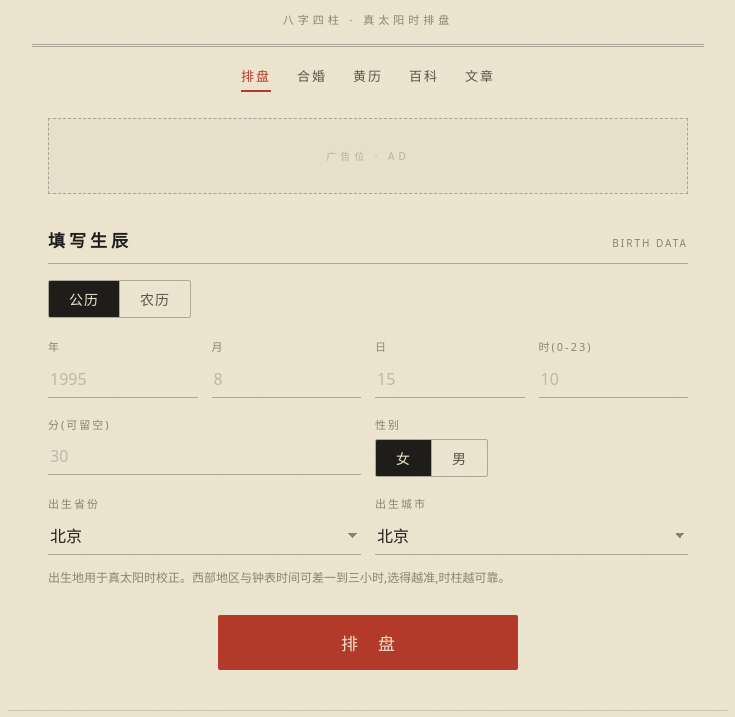
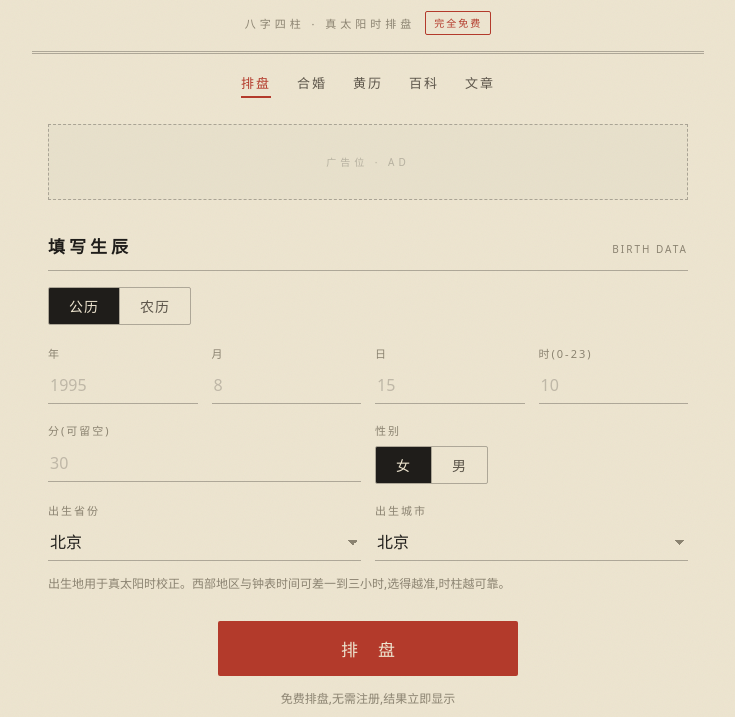
Before and after one commit to guoliqing0567-boop/bazi-website, a website: page public/index.html in a window 1280 px wide. Shown: the part 83-800 px from the top of the page, without its empty margins (272-1007 px from the left). Drawn offline with Linux system fonts and the light colour scheme.

Commit message:
Add files via upload

```diff
--- a/public/index.html
+++ b/public/index.html
@@ -41,7 +41,7 @@
     <h1>观命</h1>
     <span class="stamp">命</span>
   </a>
-  <div class="tagline">八字四柱 · 真太阳时排盘</div>
+  <div class="tagline">八字四柱 · 真太阳时排盘<span class="free-badge">完全免费</span></div>
   <hr class="rule-double">
 </header>
 
@@ -90,6 +90,7 @@
       <p class="hint" style="margin-top:12px">出生地用于真太阳时校正。西部地区与钟表时间可差一到三小时,选得越准,时柱越可靠。</p>
 
       <button class="go" onclick="calc()">排 盘</button>
+      <p class="hint" style="text-align:center;margin-top:12px">免费排盘,无需注册,结果立即显示</p>
       <div class="err" id="err"></div>
     </div>
   </div>
@@ -148,6 +149,7 @@
 </main>
 
 <p class="foot">
+  <b style="color:var(--seal);font-weight:400">全站免费 · 不收费 · 不需要注册</b><br>
   排盘计算基于 OpenFate 开源引擎(@openfate/bazi-engine,MIT 协议)<br>
   解读仅供参考 · 人生的选择权始终在你自己手里
 </p>
--- a/public/style.css
+++ b/public/style.css
@@ -67,6 +67,12 @@ header { padding: 34px 24px 0; text-align: center; }
 .tagline {
   font-family: var(--sans); font-size: 11px; letter-spacing: 4px;
   color: var(--ink-hint); margin-top: 12px;
+}
+.free-badge {
+  display: inline-block; margin-left: 10px; vertical-align: 1px;
+  font-family: var(--sans); font-size: 10px; letter-spacing: 2px;
+  color: var(--seal); border: 1px solid var(--seal);
+  padding: 3px 8px; border-radius: 2px;
 }
 .rule-double {
   margin: 16px 0 0; border: none; height: 3px;
```
Also changed, not shown: public/hehun.html (+3 -1 lines), public/today.html (+2 -1 lines).
